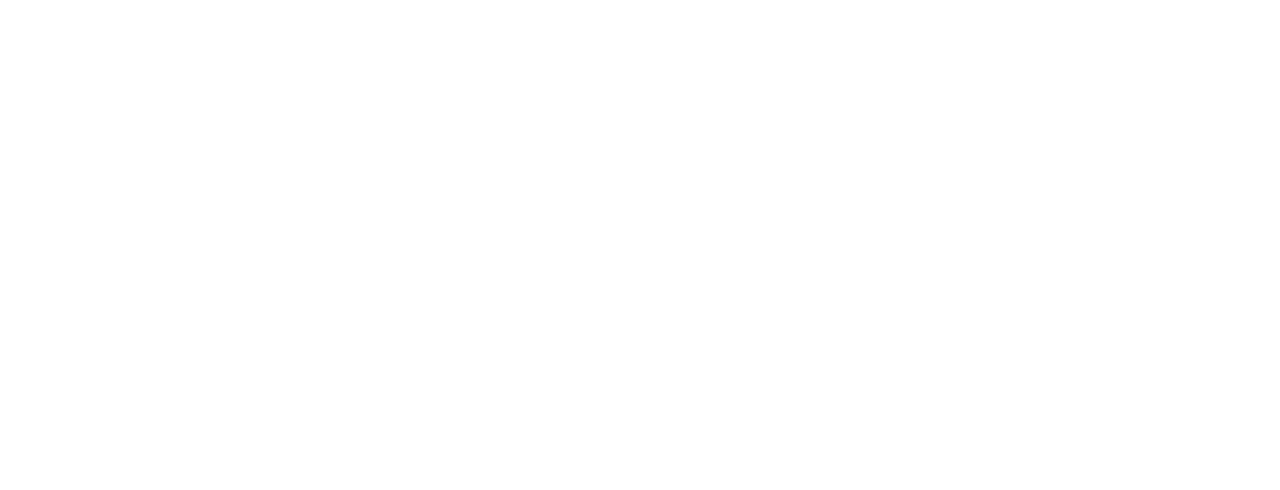
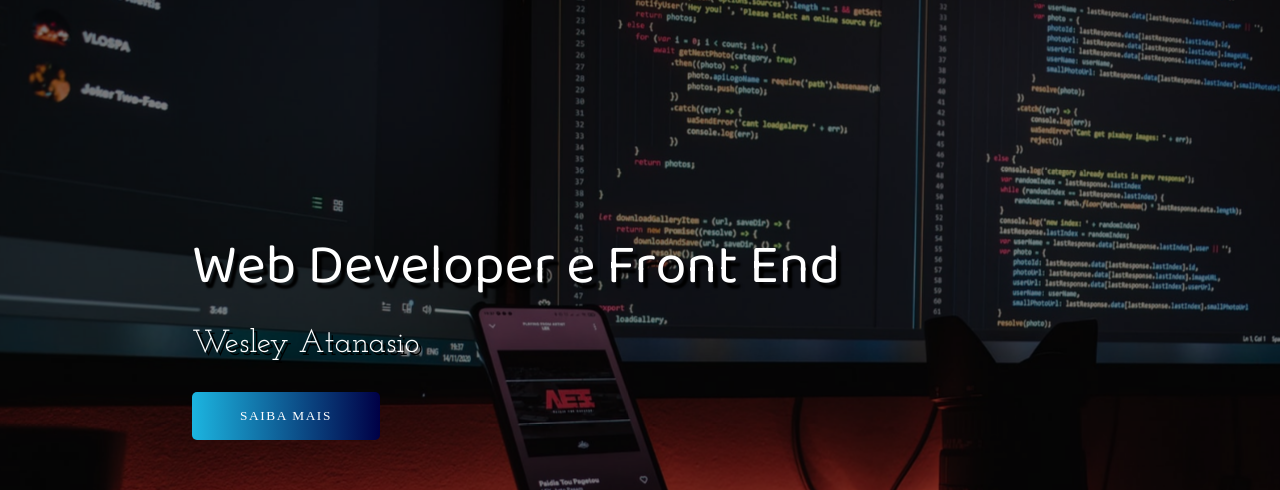
Before and after one commit to solitariewolf/portfolio, a plain HTML site: page index.html in a window 1280 px wide. Shown: the top 490 px of the page. Drawn offline with Linux system fonts and the light colour scheme.

Commit message:
:package: header

```diff
--- a/index.html
+++ b/index.html
@@ -3,10 +3,27 @@
 <head>
     <meta charset="UTF-8">
     <meta name="viewport" content="widht=dice-widht", initial-scale=1.0>
+    <link rel="apple-touch-icon" sizes="180x180" href="img/apple-touch-icon.png">
+    <link rel="icon" type="image/png" sizes="32x32" href="img/favicon-32x32.png">
+    <link rel="icon" type="image/png" sizes="16x16" href="img/favicon-16x16.png">
+    <link rel="manifest" href="/site.webmanifest">
     <link rel="stylesheet" href="style.css">
-    <title>Portfolio</title>
+    <title>Portfólio</title>
 </head>
 <body>
 
+    <div class="container">
+        <header>
+            <div class="img-wrapper">
+                <img src="img/BG.jpg" alt="">
+            </div>
+            <div class="banner">
+                <h1>Web Developer e Front End</h1>
+                <p>Wesley Atanasio</p>
+                <button>Saiba Mais</button>
+            </div>
+        </header>
+    </div>
+
 </body>
 </html>
--- a/style.css
+++ b/style.css
@@ -1,3 +1,96 @@
 @import url('https://fonts.googleapis.com/css2?family=Baloo+Da+2:wght@400;500;600;700;800&family=Josefin+Slab:ital,wght@0,300;0,400;0,500;1,200;1,300;1,400;1,500&family=Mulish:ital,wght@0,300;0,400;1,200;1,300;1,400&display=swap');
 
 @import url("https://cdnjs.cloudflare.com/ajax/libs/font-awesome/6.0.0-beta2/css/all.min.css");
+
+*{
+    margin: 0;
+    padding: 0;
+}
+
+header{
+    width: 100%;
+    height: 100vh;
+    overflow: hidden;
+    position: relative;
+}
+
+.img-wrapper{
+    width: 100%;
+    height: 100%;
+    overflow: hidden;
+    background-color: rgba(0, 0, 0, 8);
+}
+
+.img-wrapper img{
+    width: 100%;
+    height: 100%;
+    object-fit: cover;
+    opacity: 0.5;
+    animation: zoom 25s;
+}
+
+.banner{
+    position: absolute;
+    top: 30%;
+    left: 15%;
+}
+
+.banner h1{
+    color: white;
+    font-size: 3.5rem;
+    font-family: "Baloo Da 2", serif;
+    font-weight: 200;
+    text-shadow: .3rem .4rem 2px rgba(0, 0, 0, 4);
+    line-height: 3.5rem;
+    margin-bottom: 2rem;
+    opacity: 0;
+    animation: moveBanner 1s 0.5s forwards;
+}
+
+.banner p{
+    font-family: "Josefin Slab", serif;
+    color: white;
+    font-size: 2rem;
+    text-shadow: .2rem .2rem rgba(0, 0, 0, 4);
+    margin-bottom: 2rem;
+    opacity: 0;
+    animation: moveBanner 1s 0.7s forwards;
+}
+.banner button{
+    font-family: "Muli", serif;
+    color: white;
+    text-transform: uppercase;
+    letter-spacing: .1rem;
+    background: #000046;  /* fallback for old browsers */
+    background: -webkit-linear-gradient(to right, #1CB5E0, #000046);  /* Chrome 10-25, Safari 5.1-6 */
+    background: linear-gradient(to right, #1CB5E0, #000046); /* W3C, IE 10+/ Edge, Firefox 16+, Chrome 26+, Opera 12+, Safari 7+ */
+    padding: 1rem 3rem;
+    border: none;
+    border-radius: 5px;
+    cursor: pointer;
+    opacity: 0;
+    animation: moveBanner 1s 0.9s forwards;
+}
+
+.banner button:hover{
+    color: black;
+}
+
+@keyframes zoom {
+    0%{
+        transform: scale(1.3);
+    }
+    100%{
+        transform: scale(1);
+    }
+}
+
+@keyframes moveBanner{
+    0%{
+        transform: translateY(10rem) rotateY(-30deg);
+    }
+    100%{
+        transform: translateY(0) rotateY(0);
+        opacity: 1;
+    }
+}
```
Also changed, not shown: img/BG.jpg (added), img/about.txt (renamed from about.txt), img/android-chrome-192x192.png (renamed from android-chrome-192x192.png), img/android-chrome-512x512.png (renamed from android-chrome-512x512.png), img/apple-touch-icon.png (renamed from apple-touch-icon.png), img/favicon-16x16.png (renamed from favicon-16x16.png), img/favicon-32x32.png (renamed from favicon-32x32.png), img/favicon.ico (renamed from favicon.ico), site.webmanifest.
